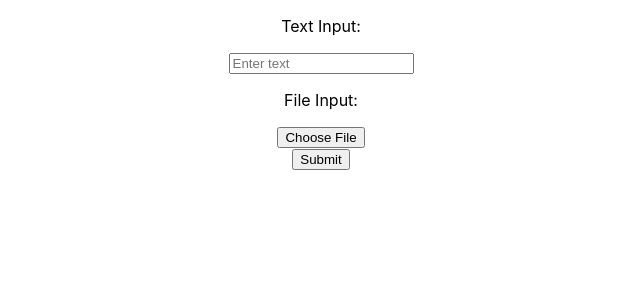
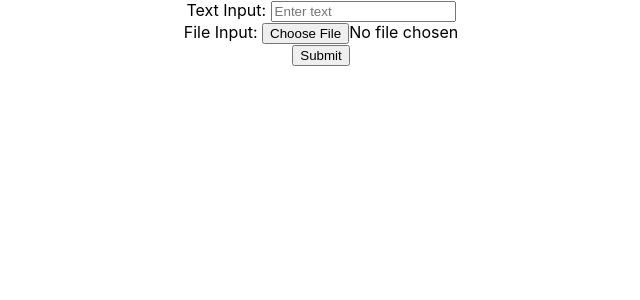
Before and after one commit to caitlinmclaugh/fovusapp, a React (Create React App) app: page / in a window 1280 px wide. Shown: the top 300 px of the page, without its empty margins (319-959 px from the left). Built offline with nearby package versions, Linux system fonts and the light colour scheme.

Commit message:
reformat html

```diff
--- a/src/App.js
+++ b/src/App.js
@@ -15,16 +15,13 @@ export default function App() {
   return (
     <div className="App">
       <div className="input">
-        <p>
-          Text Input:
-        </p>
+        <label>Text Input: </label>
         <input type="text" id="input-box" value={input} placeholder="Enter text" onChange={(text) => handleText(text.target.value)}/>
       </div>
       <div className="input">
-        <p>
-          File Input:
-        </p>
+        <label>File Input: </label>
         <button className="button" onclick={() => handleFile()}>Choose File</button>
+        <span class="infotext">No file chosen</span>
       </div>
         <button className="button" onclick={() => submit()}>Submit</button>
     </div>
```
